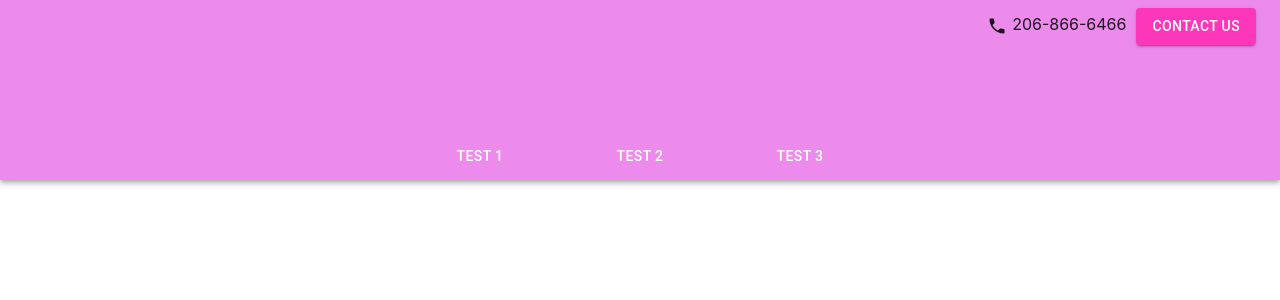
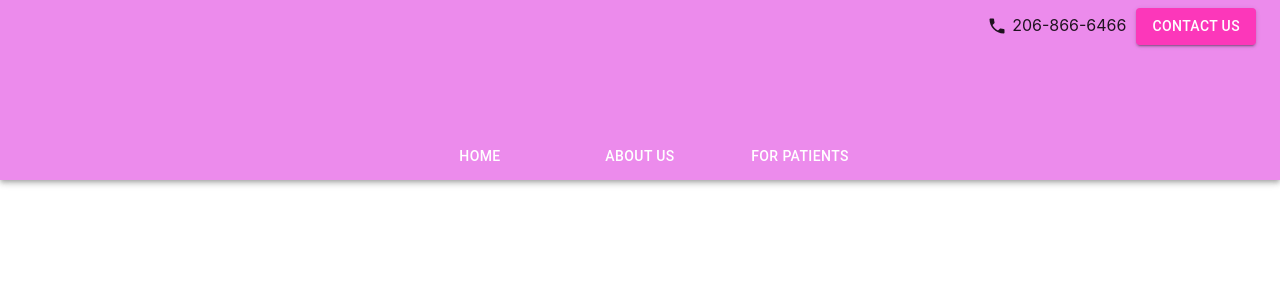
Before and after one commit to jambao24/bergin-prosthodontics, a React (Create React App) app: page / in a window 1280 px wide. Shown: the top 300 px of the page. Built offline with nearby package versions, Linux system fonts and the light colour scheme.

Commit message:
Remove logo, refactor Navigation CSS and TabDropdown

```diff
--- a/src/components/Navigation/Navigation.css
+++ b/src/components/Navigation/Navigation.css
@@ -27,7 +27,7 @@
 }
 .Navigation_Phone_Number {
     margin-right: 10px;
-    margin-top: 6px;
+    margin-top: 7px;
 }
 
 .Navigation_Tab_Dropdown {
--- a/src/components/Navigation/TabDropdown/TabDropdown.js
+++ b/src/components/Navigation/TabDropdown/TabDropdown.js
@@ -1,4 +1,5 @@
 import * as React from "react";
+import "./TabDropdown.css";
 import {
   AppBar,
   Paper,
@@ -8,65 +9,64 @@ import {
   MenuList,
   MenuItem,
 } from "@material-ui/core";
-import "./TabDropdown.css";
 
-const items = [
-  { pathName: "/test", label: "Test 1" },
-  { pathName: "/test", label: "Test 2" },
-  { pathName: "/test", label: "Test 3" }
+const tabs = [
+  { pathName: "/test", label: "Home" },
+  { pathName: "/test", label: "About Us" },
+  { pathName: "/test", label: "For Patients" }
 ];
 
 const subItems = ["Item 1", "Item 2", "Item 3"];
 
 class TabDropdown extends React.Component {
   state = {
-    value: 0,
-    open: false,
+    tabIndex: 0,
+    showDropdown: false,
     anchorEl: null
   };
 
-  handleMenuOpen = (index, event) => {
+  showDropdown = (index, event) => {
     const { currentTarget } = event;
-    console.log(currentTarget);
+
     this.setState({
-      open: true,
+      showDropdown: true,
       anchorEl: currentTarget,
-      value: index
+      tabIndex: index
     });
   };
 
-  handleMenuClose = () => {
+  hideDropdown = () => {
     this.setState({
-      open: false,
+      showDropdown: false,
       anchorEl: null
     });
   };
 
   render() {
-    const { anchorEl, open } = this.state;
+    const { anchorEl, showDropdown, tabIndex } = this.state;
 
     return (
-      <div onMouseLeave={this.handleMenuClose}>
+      <div onMouseLeave={this.hideDropdown}>
         <AppBar position="static">
             <Tabs
-              value={this.state.value}
+              value={tabIndex}
               indicatorColor="primary"
               textColor="primary"
-              centered
-            >
-              {items.map((item, index) => (
+              centered>
+              {tabs.map((tab, index) => (
                 <Tab
                   key={index}
-                  onMouseEnter={this.handleMenuOpen.bind(this, index)}
+                  onMouseEnter={this.showDropdown.bind(this, index)}
                   data-key={index}
                   className="TabDropdown_Tab"
-                  label={item.label}
-                  aria-owns={open ? "menu-list-grow" : undefined}
+                  label={tab.label}
+                  aria-owns={showDropdown ? "menu-list-grow" : undefined}
                   aria-haspopup={"true"}
                 />
               ))}
             </Tabs>
-            <Popper open={open} anchorEl={anchorEl} id="menu-list-grow">
+
+            <Popper open={showDropdown} anchorEl={anchorEl} id="menu-list-grow">
               <Paper>
                 <MenuList>
                   {subItems.map((item, index) => (
```
Also changed, not shown: public/manifest.json.
